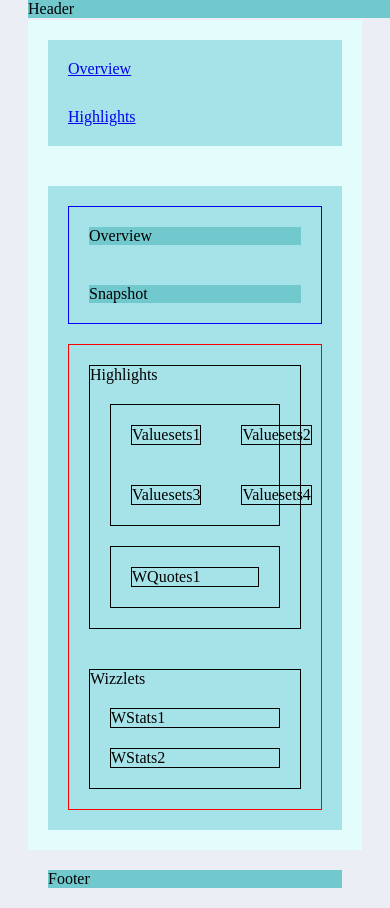
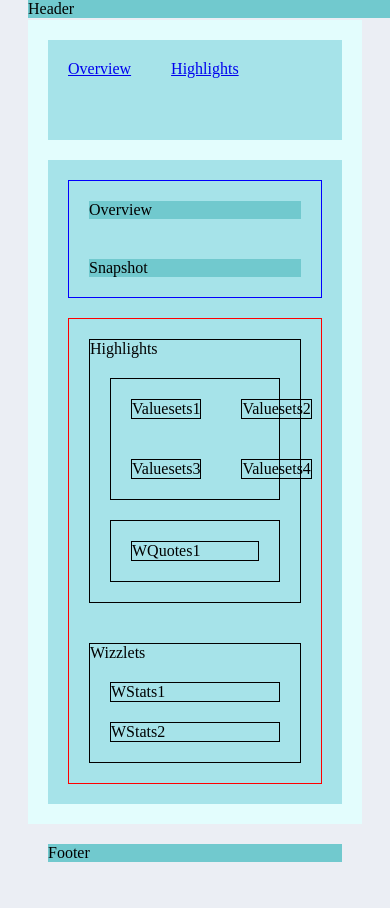
Before and after one commit to gopivjn/casewebpage, a plain HTML site: page index.html in a window 390 px wide. After the commit the page ends 882 px from the top, so only its background shows below. Drawn offline with Linux system fonts and the light colour scheme.

Commit message:
Nav pane responsive

```diff
--- a/styleindex.css
+++ b/styleindex.css
@@ -13,6 +13,7 @@
                 margin: 0 auto;
                 position: fixed;
                 margin-top: -20px !important;
+                z-index: 1;
             }
             #pagecontent{
                 max-width:1280px;
@@ -24,6 +25,7 @@
             #nav{
                 width: 20%;
                 height: 100px;
+                position: relative;
             }
             #nav a {
                 padding: 10px 10px;
@@ -120,15 +122,15 @@
                 }
                 #nav{
                     width: auto;
-                    height: auto;
-                }
-                #nav a {
+                    height: 100px;
                     display: flex;
                     flex-direction: row;
+
                 }
                 #content{
                     width: auto;
                     float: none;
+                    margin-top: auto;
 
             }
             @media screen and (max-width: 320px) {
```
